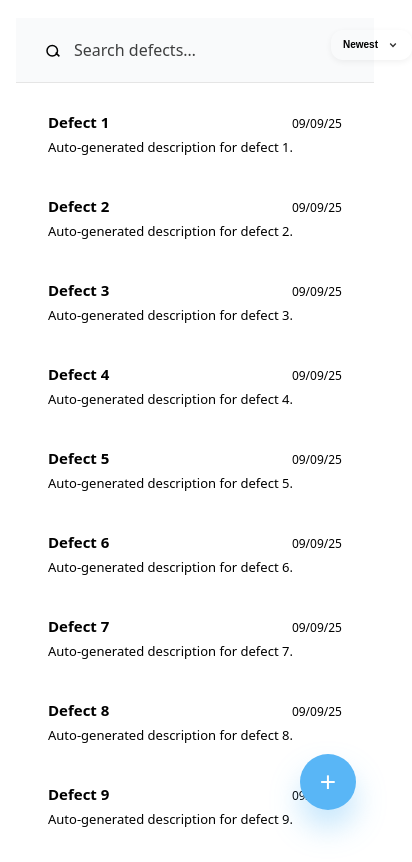
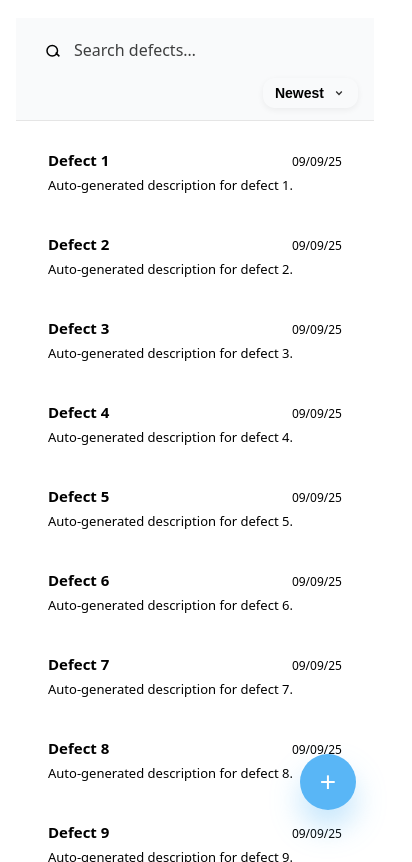
Before and after one commit to phuongtoVN/defect-tracker, a React (Vite) app: page /defects in a window 390 px wide. Shown: the whole page, 412 px wide, since content can reach past the window. Built offline with nearby package versions, Linux system fonts and the light colour scheme.

Commit message:
ui: fix sort filter button (1-line pill + opaque menu), move filter under search on split view, and enlarge the close () button

```diff
--- a/src/components/DetailPanel.tsx
+++ b/src/components/DetailPanel.tsx
@@ -29,7 +29,19 @@ export default function DetailPanel() {
       <div className="detail-panel">
         <div className="detail-header">
           <div className="detail-title">Not found</div>
-          <button className="close" onClick={() => nav('/defects')}>×</button>
+          <button
+            className="close"
+            onClick={() => nav('/defects')}
+            aria-label="Close details"
+          >
+            <svg viewBox="0 0 24 24" width="20" height="20" aria-hidden="true">
+              <path d="M18 6 6 18M6 6l12 12"
+                    stroke="currentColor"
+                    strokeWidth="2"
+                    strokeLinecap="round"/>
+            </svg>
+          </button>
+
         </div>
         <p>That defect doesn't exist. Go back to the list.</p>
       </div>
--- a/src/components/SortControls.module.css
+++ b/src/components/SortControls.module.css
@@ -35,7 +35,7 @@
 
 /* label + caret */
 .label {
-  font-size: 10px;
+  font-size: 14px;
 }
 
 .caret {
--- a/src/pages/DefectSplitPage/DefectSplitPage.tsx
+++ b/src/pages/DefectSplitPage/DefectSplitPage.tsx
@@ -51,9 +51,15 @@ export default function DefectSplitPage() {
       {/* Make sure .leftPane in styles.module.css has overflow-y:auto */}
       <div className={styles.leftPane} ref={leftRef}>
         <div className={styles.controls}>
-          <SearchBar value={q} onChange={(v) => setMany({ q: v })} />
-          <SortControls sort={sort} onChange={(v) => setMany({ sort: v })} />
+          <div className={styles.searchWrap}>
+            <SearchBar value={q} onChange={(v) => setMany({ q: v })} />
+          </div>
+
+          <div className={styles.filterWrap}>
+            <SortControls sort={sort} onChange={(v) => setMany({ sort: v })} />
+          </div>
         </div>
+
 
         <div className={styles.list}>
           <DefectList items={items.slice(0, visibleCount)} />
--- a/src/pages/DefectSplitPage/styles.module.css
+++ b/src/pages/DefectSplitPage/styles.module.css
@@ -1,66 +1,68 @@
-/* Fill the viewport and prevent outer page scroll */
 .page {
   display: flex;
-  height: 100vh;      /* was 100% */
-  overflow: hidden;   /* stop body/page scroll */
+  height: 100vh;
+  overflow: hidden;
   background: #fff;
 }
 
-/* Critical so flex children can have their own scrollbars */
 .leftPane,
 .rightPane {
   min-width: 0;
   min-height: 0;
 }
 
-/* LEFT COLUMN */
 .leftPane {
   width: 35%;
   display: flex;
   flex-direction: column;
   border-right: 1px solid #e5e5e5;
   background: #fafafa;
-  overflow-y: auto;     /* left side scrolls */
+  overflow-y: auto;
 }
 
-/* Keep filters visible while list scrolls (optional, nice UX) */
 .controls {
   position: sticky;
   top: 0;
-  z-index: 1;
-  display: flex;
-  gap: 0.5rem;
+  z-index: 2;
+  display: grid;
+  grid-template-columns: 1fr;
+  row-gap: 10px;
   padding: 0.75rem;
   border-bottom: 1px solid #e5e5e5;
   background: #f9fafb;
 }
 
-/* If you prefer only the list area to scroll, keep overflow here too */
+.searchWrap {
+  min-width: 0;
+}
+
+.filterWrap {
+  display: flex;
+  align-items: center;
+}
+
 .list {
   flex: 1;
   overflow-y: auto;
   padding: 0.75rem;
 }
 
-/* RIGHT COLUMN */
 .rightPane {
   flex: 1;
   display: flex;
   flex-direction: column;
-  overflow-y: auto;     /* right side scrolls independently */
+  overflow-y: auto;
   padding: 1.25rem;
 }
 
-/* Detail panel styling */
 .detail {
   background: #fff;
   border-radius: 12px;
   padding: 1.5rem;
   box-shadow: 0 2px 10px rgba(0, 0, 0, 0.06);
-  min-height: 0;        /* allow content to flex/scroll properly */
+  min-height: 0;
 }
 
-/* (Optional) Floating action button – if you use a page-local style */
 .fab {
   position: fixed;
   bottom: 1.5rem;
--- a/src/pages/DefectsListPage/DefectsListPage.tsx
+++ b/src/pages/DefectsListPage/DefectsListPage.tsx
@@ -26,13 +26,16 @@ export default function DefectsListPage() {
   return (
   <div className={styles.page}>
     <div className={styles.controls}>
+      <div className={styles.searchWrap}>
         <SearchBar value={q} onChange={(v) => setMany({ q: v })} />
+      </div>
+
+      <div className={styles.sortWrap}>
         <SortControls sort={sort} onChange={(v) => setMany({ sort: v })} />
       </div>
+    </div>
 
-      <div ref={scrollRef} className={styles.scrollArea}>
-        {isLoading && <p className={styles.info}>Loading defects…</p>}
-        {loadError && <p className={styles.error}>Failed to load: {loadError}</p>}
+    <div className={styles.scrollArea}>
       <DefectList items={items} />
     </div>
 
--- a/src/pages/DefectsListPage/styles.module.css
+++ b/src/pages/DefectsListPage/styles.module.css
@@ -1,39 +1,57 @@
 .page {
   display: flex;
   flex-direction: column;
-  height: 100vh; /* take full viewport */
+  height: 100vh;
   background: #fff;
 }
 
 .controls {
   display: flex;
-  gap: 0.75rem;
-  padding: 0.75rem 1rem;
+  align-items: center;
+  gap: 12px;
+  padding: 12px 16px;
   border-bottom: 1px solid #e5e5e5;
   background: #f9fafb;
+
+
+  position: sticky;
+  top: 0;
+  z-index: 5;
+}
+
+.searchWrap {
+  flex: 1;
+  min-width: 0;
+}
+
+
+.sortWrap {
+  margin-left: auto;
+  display: flex;
 }
 
 .scrollArea {
-  flex: 1;               /* take all available space */
-  overflow-y: auto;       /* scrollable */
-  padding: 1rem;
+  flex: 1;
+  overflow-y: auto;
+  padding: 16px;
 }
 
 .pagination {
   border-top: 1px solid #e5e5e5;
   background: #fafafa;
-  padding: 0.75rem 1rem;
+  padding: 12px 16px;
   text-align: center;
 }
 
 .info {
-  padding: 0.75rem 1rem;
+  padding: 12px 16px;
 }
 
 .error {
   color: crimson;
-  padding: 0.75rem 1rem;
+  padding: 12px 16px;
 }
+
 
 .fab {
   position: fixed;
@@ -52,6 +70,17 @@
   box-shadow: 0 4px 10px rgba(0, 0, 0, 0.15);
   transition: background 0.2s;
 }
-.fab:hover {
-  background: #4eb6ec;
+.fab:hover { background: #4eb6ec; }
+
+
+@media (max-width: 640px) {
+  .controls {
+    flex-direction: column;
+    align-items: stretch;
+    gap: 8px;
+  }
+  .sortWrap {
+    margin-left: 0;
+    align-self: flex-end;
+  }
 }
--- a/src/styles/globals.css
+++ b/src/styles/globals.css
@@ -39,7 +39,7 @@ body { font-family: ui-sans-serif, system-ui, -apple-system, Segoe UI, Roboto, '
 .pagination button:disabled { opacity: .5; }
 
 .detail-panel { min-height: 100%; }
-.detail-header { display: flex; justify-content: space-between; align-items: center; position: sticky; top: -18px; padding-top: 8px; background: var(--panel); }
+.detail-header { display: flex; justify-content: space-between; align-items: center; position: sticky; top: -18px; padding-top: 8px; background: var(--panel); gap: 8px;}
 .detail-title { font-weight: 800; font-size: 24px; }
 .close { border: none; background: var(--panel-hover); color: var(--text); width: 36px; height: 36px; border-radius: 10px; cursor: pointer; }
 .detail-grid { display: grid; grid-template-columns: repeat(2,minmax(0,1fr)); gap: 10px 24px; }
@@ -62,3 +62,37 @@ body { font-family: ui-sans-serif, system-ui, -apple-system, Segoe UI, Roboto, '
   .item-title { font-size: 15px; }
   .item-desc { font-size: 13px; }
 }
+.close {
+  font-size: 20px;                 /* tweak this if you want larger/smaller */
+  width: var(--size);
+  height: var(--size);
+  padding: 0;
+  border: 1px solid var(--border);
+  border-radius: 10px;
+  background: var(--panel-hover);
+  color: var(--text);
+  display: inline-flex;         /* centers the SVG */
+  align-items: center;
+  justify-content: center;
+  cursor: pointer;
+  line-height: 1;
+  box-shadow: var(--shadow-2);
+  transition: background .15s ease, border-color .15s ease, box-shadow .15s ease;
+  /* prevents the button from shrinking too small in tight layouts */
+  flex: 0 0 auto;
+}
+
+.close:hover {
+  background: var(--blue-50);
+  border-color: var(--blue-200);
+}
+
+.close:focus-visible {
+  outline: none;
+  box-shadow: 0 0 0 3px color-mix(in srgb, var(--blue) 25%, transparent);
+}
+
+/* Slightly larger target on touch devices / mobile */
+@media (pointer: coarse), (max-width: 640px) {
+  .close { --size: 44px; }
+}
```
Lines whose indentation alone changed are shown as unchanged.
